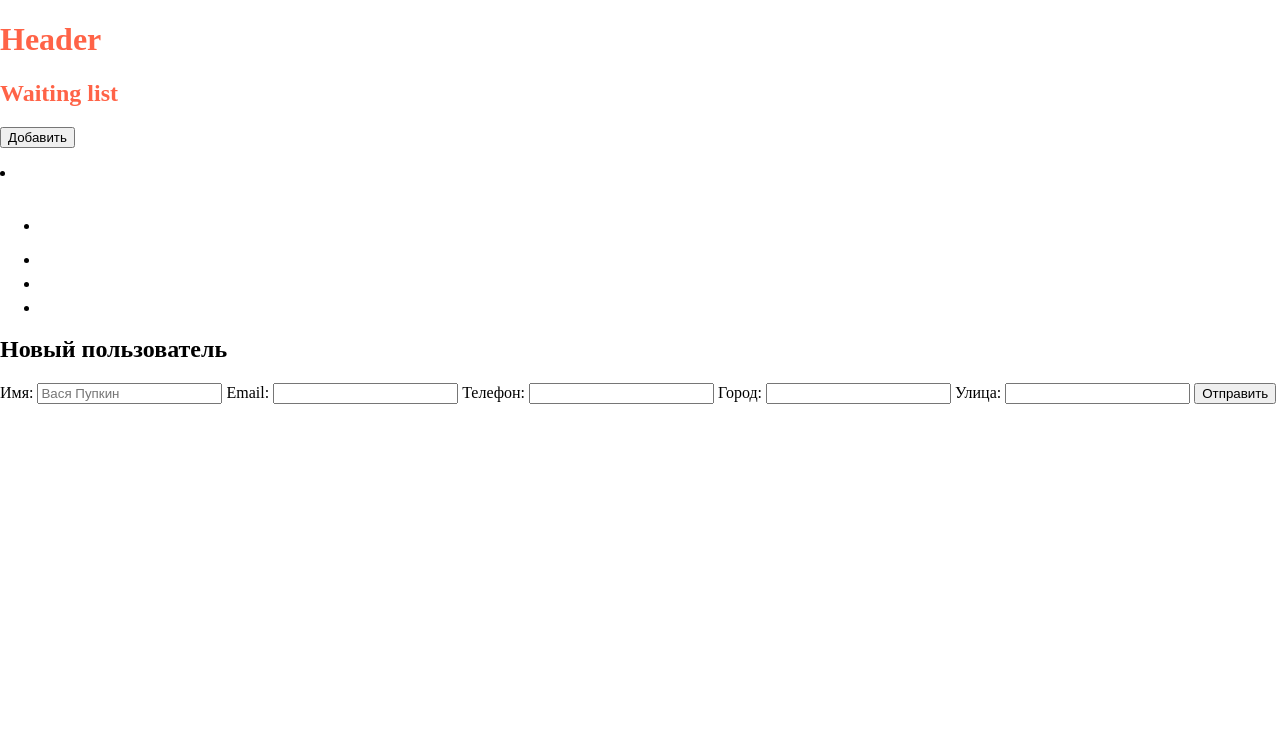
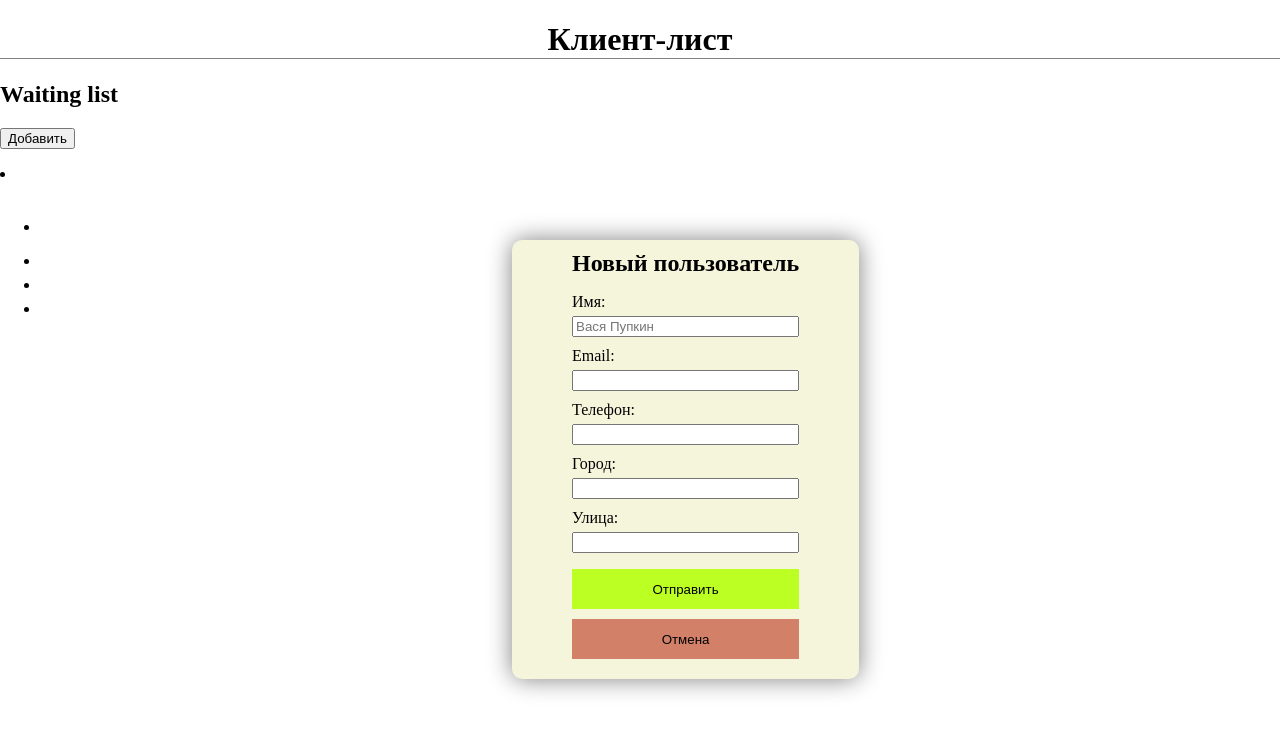
Before and after one commit to Kotaina/Waiting-list, a website: page source/index.html in a window 1280 px wide. Drawn offline with nearby package versions, Linux system fonts and the light colour scheme; files that its build step writes are made by us from their sources.

Commit message:
auto fixes + improvements

```diff
--- a/source/index.html
+++ b/source/index.html
@@ -5,13 +5,13 @@
   <meta charset="UTF-8">
   <meta name="viewport" content="width=device-width, initial-scale=1">
   <link rel="stylesheet" href="css/style.min.css">
-  <title>Waiting list</title>
+  <title>Клент-лист</title>
 </head>
 
 
 <body>
   <header>
-    <h1>Header</h1>
+    <h1 class="main-header__title">Клиент-лист</h1>
   </header>
 
   <section class="users">
@@ -62,31 +62,44 @@
 
   <section class="add-user">
     <h2 class="add-user__title">Новый пользователь</h2>
-    <form class="add-user__form form">
-      <label class="form__name">
+    <form class="add-user__form">
+      <ul class="add-user__form__form-list form">
+        <li class="form__name">
+          <label>
             <span>Имя: </span>
             <input type="text" placeholder="Вася Пупкин" />
           </label>
-      <label class="form__email">
+        </li>
+        <li class="form__email">
+          <label>
             <span>Email: </span>
             <input type="text" id="#email" />
           </label>
-      <label class="form__phone">
+        </li>
+        <li class="form__phone">
+          <label>
             <span>Телефон: </span>
             <input type="number" name="" id="#phone" />
           </label>
-      <label class="form__city">
+        </li>
+        <li class="form__city">
+          <label>
             <span>Город: </span>
             <input type="text" />
           </label>
-      <label class="form__street">
+        </li>
+        <li class="form__street">
+          <label>
             <span>Улица: </span>
             <input type="text" />
           </label>
-      <button class="form__buton">Отправить</button>
+        </li>
+      </ul>
+      <button class="form__button-submit">Отправить</button>
     </form>
+    <button class="add-user__button-close">Отмена</button>
   </section>
-  <script src="./js/main.js></script>
+  <script src="./js/main.js"></script>
 </body>
 
 </html>
--- a/source/js/main.js
+++ b/source/js/main.js
@@ -1,16 +1,18 @@
-let isPopupFormOpen = false;
-let newUserBtn = document.querySelector('.users-new');
-let newUserForm = document.querySelector('.add-user')
-let submitBtn = document.querySelector('.form__button')
+let addUserBtn = document.querySelector(".users__new");
+let popup = document.querySelector(".add-user");
 
-if (!isPopupFormOpen) {
-  newUserForm.classList.add('visually-hidden')
-} else {
-  newUserForm.classList.remove('visually-hidden')
+isPopupOpen = false;
+
+function popupToggler() {
+  if (isPopupOpen) {
+    console.log("turn on")
+    popup.classList.add("visually-hidden")
+  }
 }
 
+addUserBtn.addEventListener("click", function () {
+  isPopupOpen = !isPopupOpen;
+  console.log(isPopupOpen)
+})
 
-newUserBtn.addEventListener('click', () => isPopupFormOpen = !isPopupFormOpen)
-
-
-submitBtn.addEventListener('click', onSubmitBtnClick)
+popupToggler()
--- /dev/null
+++ b/source/less/blocks/add-user.less
@@ -0,0 +1,30 @@
+.add-user {
+    position: absolute;
+    left: 40%;
+    top: 30%;
+    background-color: #f5f5dc;
+    max-width: 500px;
+    max-height: 500px;
+    border: none;
+    border-radius: 10px;
+    padding: 10px 60px;
+    box-shadow: 0 0 24px grey;
+
+    button {
+        width: 100%;
+        height: 40px;
+        cursor: pointer;
+        margin-bottom: 10px;
+        border: none;
+    }
+}
+
+.add-user__title {
+    margin: 0;
+    text-align: center;
+    margin-bottom: 10px;
+}
+
+.add-user__button-close {
+    background-color: #D28067;
+}
--- a/source/less/blocks/main.less
+++ b/source/less/blocks/main.less
@@ -1,3 +1,4 @@
-h1 {
-    color: tomato;
+.main-header__title {
+    text-align: center;
+    border-bottom: 1px solid grey;
 }
--- /dev/null
+++ b/source/less/blocks/user-form.less
@@ -0,0 +1,22 @@
+.form {
+    max-width: 300px;
+    list-style: none;
+    padding: 0;
+
+    li {
+        margin-bottom: 10px;
+    }
+
+    span {
+        display: block;
+        margin-bottom: 5px;
+    }
+
+    input {
+        width: 100%;
+    }
+}
+
+.form__button-submit {
+    background-color: #BCFF23;
+}
--- a/source/less/general/common.less
+++ b/source/less/general/common.less
@@ -8,6 +8,7 @@ html {
 
   body {
     min-width: 320px;
+    max-width: 1300px;
     margin: 0 auto;
     // font-family: @font;
     background-color: white;
--- a/source/less/style.less
+++ b/source/less/style.less
@@ -1,7 +1,9 @@
-@import "./blocks/main.less";
-
 @import "general/normalize.less";
 @import "general/fonts.less";
 @import "general/var.less";
 @import "general/mixin.less";
 @import "general/common.less";
+
+@import "./blocks/main.less";
+@import "./blocks/add-user.less";
+@import "./blocks/user-form.less";
```
Also changed, not shown: gulpfile.js (+9 -0 lines), 1 other file. Lines whose indentation alone changed are shown as unchanged.
